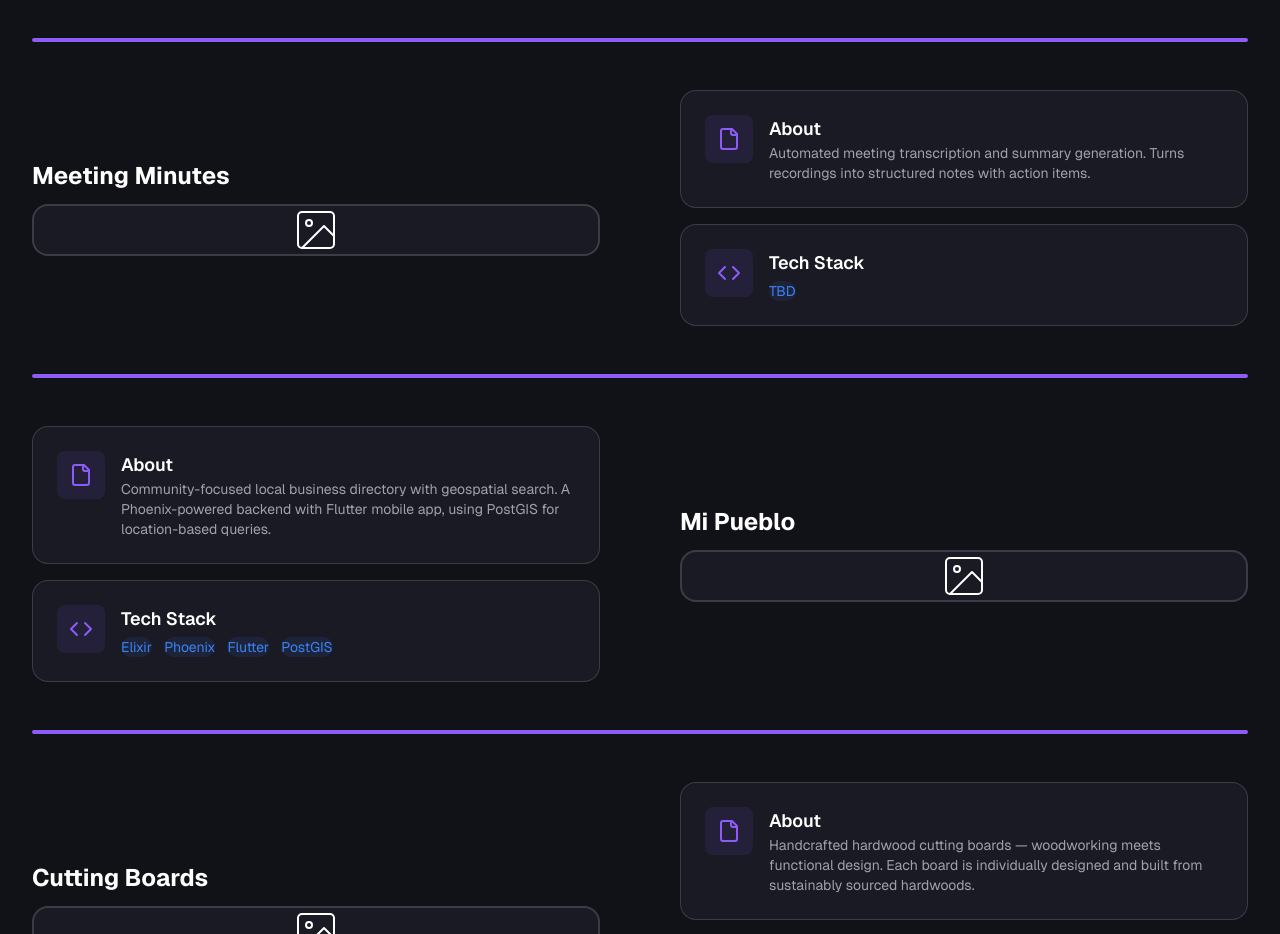
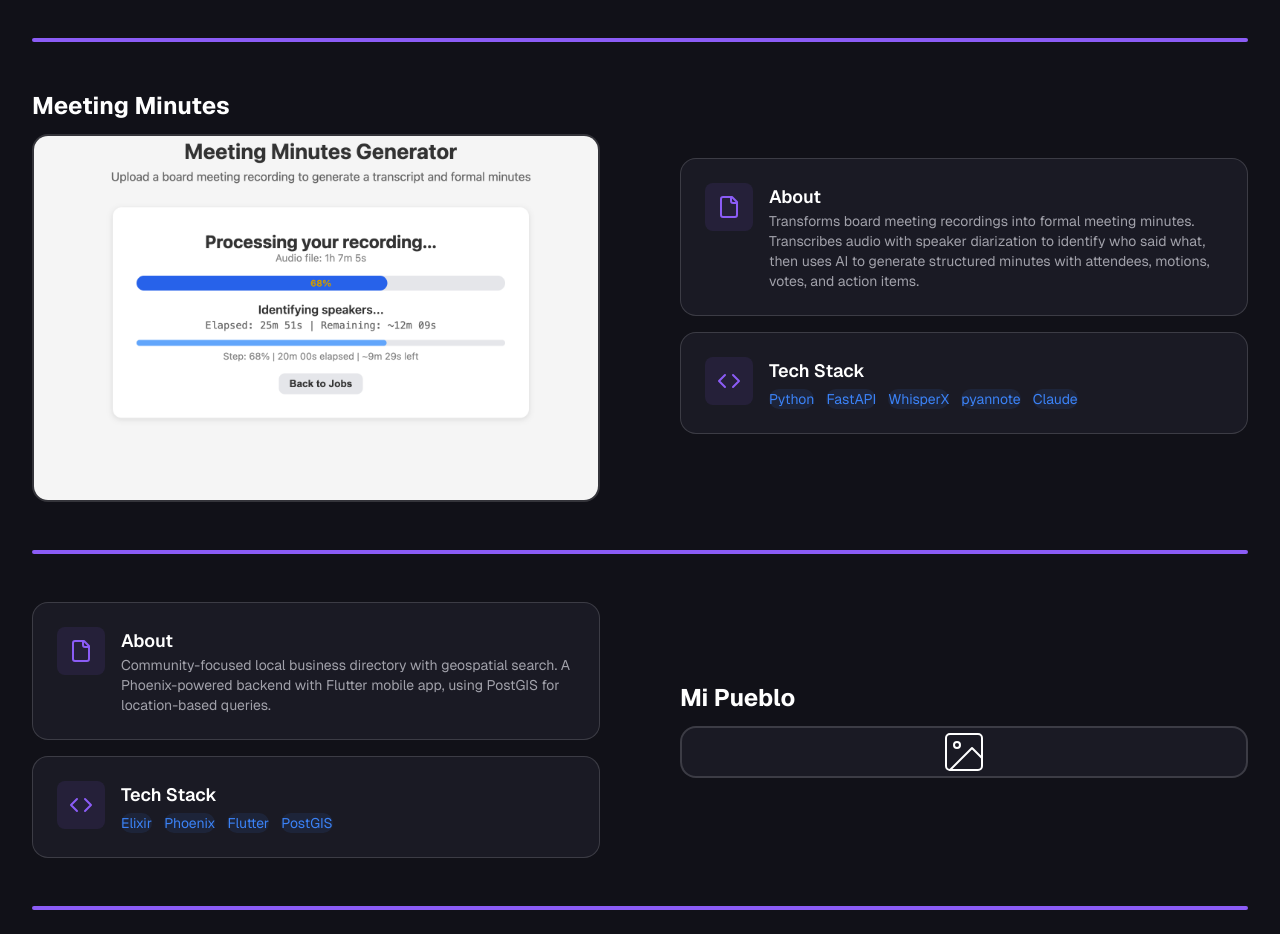
Before and after one commit to eklinkhammer/eklinkhammer.github.io, a website: page index.html in a window 1280 px wide. Shown: the part 2280-3214 px from the top of the page. Drawn offline with Linux system fonts and the light colour scheme.

Commit message:
Add Meeting Minutes screenshot, description, and tech stack
Co-Authored-By: Claude Opus 4.6 <noreply@anthropic.com>

```diff
--- a/index.html
+++ b/index.html
@@ -262,9 +262,7 @@
           <div class="grid grid-cols-1 lg:grid-cols-2 gap-12 lg:gap-20 items-center">
             <div>
               <h3 class="text-2xl font-bold mb-3">Meeting Minutes</h3>
-              <div class="w-full h-64 bg-card rounded-2xl border-2 border-border flex items-center justify-center">
-                <svg xmlns="http://www.w3.org/2000/svg" width="48" height="48" viewBox="0 0 24 24" fill="none" stroke="currentColor" stroke-width="1" stroke-linecap="round" stroke-linejoin="round" class="text-foreground-secondary/30"><rect x="3" y="3" width="18" height="18" rx="2" ry="2"></rect><circle cx="8.5" cy="8.5" r="1.5"></circle><polyline points="21 15 16 10 5 21"></polyline></svg>
-              </div>
+              <img src="images/meetings.png" alt="Meeting Minutes" class="w-full h-64 object-cover rounded-2xl border-2 border-border">
             </div>
             <div class="space-y-4">
               <div class="bg-card border border-border rounded-2xl p-6 hover:bg-card-hover hover:border-border-hover transition-all duration-300">
@@ -274,7 +272,7 @@
                   </div>
                   <div>
                     <h4 class="text-lg font-semibold mb-1">About</h4>
-                    <p class="text-foreground-secondary text-sm">Automated meeting transcription and summary generation. Turns recordings into structured notes with action items.</p>
+                    <p class="text-foreground-secondary text-sm">Transforms board meeting recordings into formal meeting minutes. Transcribes audio with speaker diarization to identify who said what, then uses AI to generate structured minutes with attendees, motions, votes, and action items.</p>
                   </div>
                 </div>
               </div>
@@ -286,7 +284,11 @@
                   <div>
                     <h4 class="text-lg font-semibold mb-1">Tech Stack</h4>
                     <div class="flex flex-wrap gap-3 mt-1">
-                      <span class="text-sm px-3 py-1 rounded-full bg-primary/10 text-primary">TBD</span>
+                      <span class="text-sm px-3 py-1 rounded-full bg-primary/10 text-primary">Python</span>
+                      <span class="text-sm px-3 py-1 rounded-full bg-primary/10 text-primary">FastAPI</span>
+                      <span class="text-sm px-3 py-1 rounded-full bg-primary/10 text-primary">WhisperX</span>
+                      <span class="text-sm px-3 py-1 rounded-full bg-primary/10 text-primary">pyannote</span>
+                      <span class="text-sm px-3 py-1 rounded-full bg-primary/10 text-primary">Claude</span>
                     </div>
                   </div>
                 </div>
```
Also changed, not shown: images/meetings.png (added).
